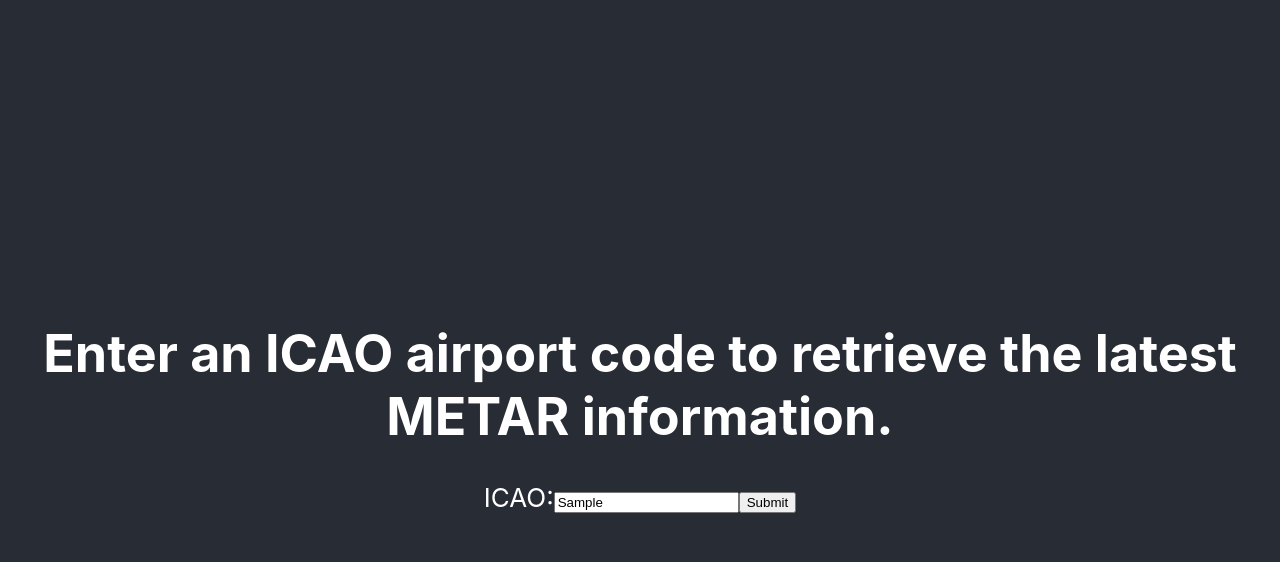
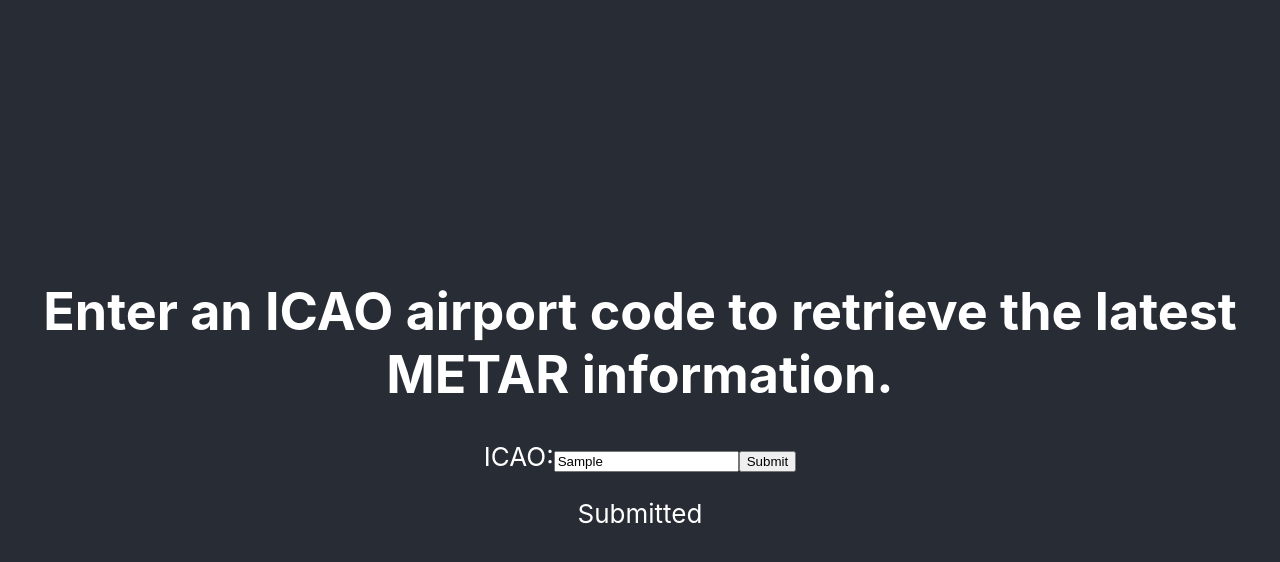
Before and after one commit to colinperepelken/aviation-wx-canada, a React (Create React App) app: page / in a window 1280 px wide. Both pictures are taken after typing "Sample" into the empty fields and a click on the input "Submit". Shown: the top 562 px of the page. Built offline with nearby package versions, Linux system fonts and the light colour scheme.

Commit message:
Checking if form is submitted

```diff
--- a/src/components/MetarForm.js
+++ b/src/components/MetarForm.js
@@ -3,7 +3,10 @@ import React, { Component } from 'react';
 class MetarForm extends React.Component {
   constructor(props) {
     super(props);
-    this.state = {value: ''};
+    this.state = {
+      value: '',
+      isSubmitted: false
+    };
 
     this.handleChange = this.handleChange.bind(this);
     this.handleSubmit = this.handleSubmit.bind(this);
@@ -14,18 +17,25 @@ class MetarForm extends React.Component {
   }
 
   handleSubmit(event) {
-    alert('An airport code was submitted: ' + this.state.value);
+    if (!event.target.checkValidity()) {
+      // Form is invalid. Do nothing.
+      return;
+    }
     event.preventDefault();
+
+    this.setState({isSubmitted: true});
+
   }
 
   render() {
     return (
-      <form onSubmit={this.handleSubmit}>
+      <form noValidate onSubmit={this.handleSubmit}>
         <label>
           ICAO:
-          <input type="text" value={this.state.value} onChange={this.handleChange} />
+          <input required type="text" value={this.state.value} onChange={this.handleChange} />
         </label>
         <input type="submit" value="Submit" />
+        {this.state.isSubmitted && <p>Submitted</p>}
       </form>
     );
   }
```
